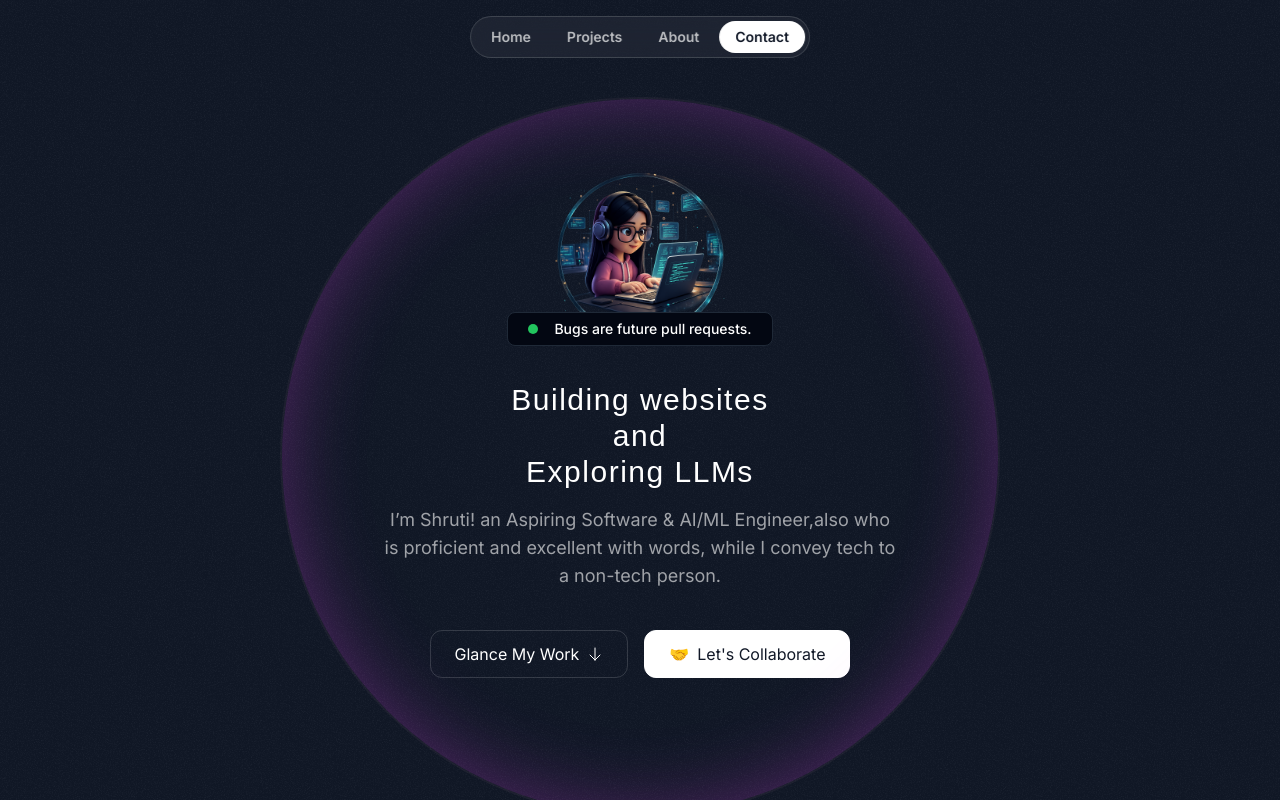
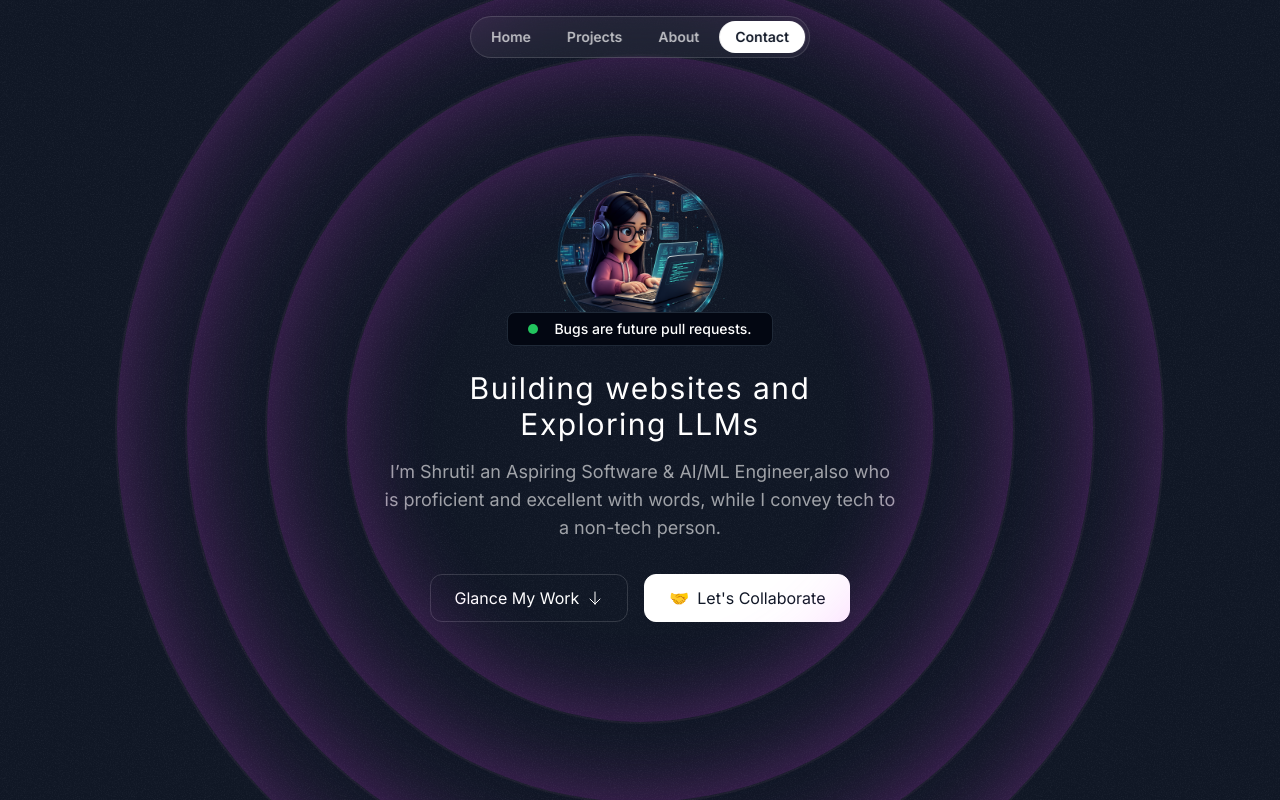
Before and after one commit to shrutiphad/ShrutiPortfolio, a Next.js app: page / in a window 1280 px wide. Shown: the top 800 px of the page. Built offline with nearby package versions, Linux system fonts and the light colour scheme; a web font is replaced by a local one.

Commit message:
home pages changes

```diff
--- a/src/app/globals.css
+++ b/src/app/globals.css
@@ -4,6 +4,13 @@
 
 @layer base {
   .nav-item{
-    @apply px-4 py-1.5 rounded-full text-white/70 text-sm font-semibold hover:bg-white/10 hover:text-white transition duration-300;
+    @apply px-4 py-1.5 rounded-full text-white/70
+    text-sm font-semibold hover:bg-white/10 hover:text-white transition duration-300;
   }
+
+    .hero-ring {
+      @apply absolute inset-0 border-2 top-1/2 left-1/2 -translate-x-1/2 -translate-y-1/2 rounded-full border-pink-300/5;
+
+      box-shadow: inset 0 0 80px rgba(236, 72, 253, 0.3);
+    }
 }
--- a/src/sections/Hero.tsx
+++ b/src/sections/Hero.tsx
@@ -13,11 +13,10 @@ export const HeroSection = () =>
         backgroundImage:`url(${grainImage.src})`
         }}>
       </div>
-
-      <div className="absolute inset-0 size-[720px] border-2 top-1/2 left-1/2
-   -translate-x-1/2 -translate-y-1/2 rounded-full border-pink-300/5
-    shadow-[inset_0_0_80px_rgba(236,72,253,0.3)]"> </div>
-
+      <div className="size-[590px] hero-ring"> </div>
+      <div className="size-[750px] hero-ring"> </div>
+      <div className="size-[910px] hero-ring"> </div>
+      <div className="size-[1050px] hero-ring"> </div>
       <div className='container -mt-17 -mb-1'>
       <div className ="flex flex-col items-center -mt-20">
           <Image
@@ -36,14 +35,14 @@ export const HeroSection = () =>
       </div>
 
           <div className='max-w-lg mx-auto'>
-        <h1 className='font-serif text-3xl md-text-5xl text-center mt-8 tracking-wider'>
-            Building websites <p></p>and
+        <h1 className='font-sans text-3xl md-text-7xl bold text-center mt-5 tracking-wider'>
+            Building websites and
           <p></p>  Exploring LLMs</h1>
         <p className='mt-4 text-center text-white/60 md:text-lg'>
         I’m Shruti! an Aspiring Software & AI/ML Engineer,also who is proficient and excellent with words, while I convey tech to a non-tech person.
           </p>
           </div>
-        <div className='flex flex-col md:flex-row justify-center items-center gap-4 mt-10'>
+        <div className='flex flex-col md:flex-row justify-center items-center gap-4 mt-8'>
 
          <button className='inline-flex items-center gap-2 border border-white/15 px-6 h-12 rounded-xl  hover:scale-105 transition'>
           <span className='semi-bold'>Glance My Work </span>
```
